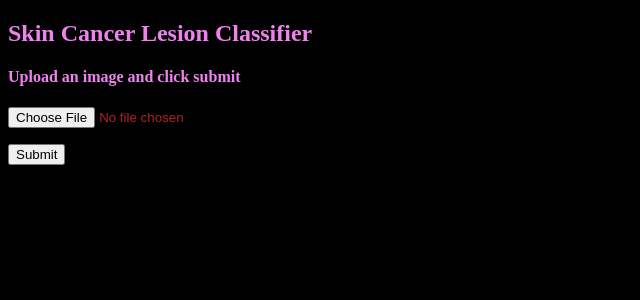
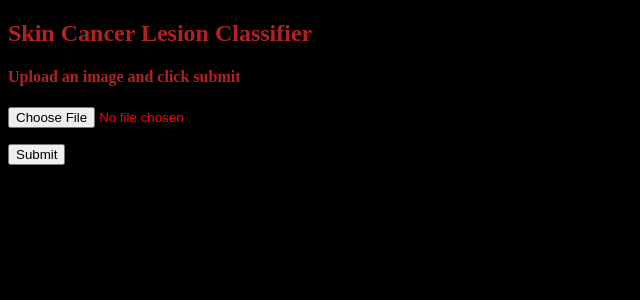
Before and after one commit to thorfinn-018/Lesion_Lens, a Flask app: page / in a window 1280 px wide. Shown: the top 300 px of the page, without its empty margins (0-640 px from the left). Run offline with Flask 3, Linux system fonts and the light colour scheme.

Commit message:
Update index.html

```diff
--- a/templates/index.html
+++ b/templates/index.html
@@ -13,17 +13,17 @@
 
 <body style="background: #000;">
 
-<h2 style="color:Violet;">Skin Cancer Lesion Classifier</h2><p>
-<h4 style="color:Violet;">Upload an image and click submit</h4>
+<h2 style="color:#B22222;">Skin Cancer Lesion Classifier</h2><p>
+<h4 style="color:#B22222;">Upload an image and click submit</h4>
 
 
 <form method="post" action="/" enctype="multipart/form-data">
     <dl>
-	<p style="color:#B22222;">
+	<p style="color:red;">
 		<input type="file" name="file" autocomplete="off" required>
 	</p>
     </dl>
-    <p style="color:#B22222;">
+    <p style="color:red;">
 	<input type="submit" name="submit" value="Submit">
     </p>
 </form>
```
